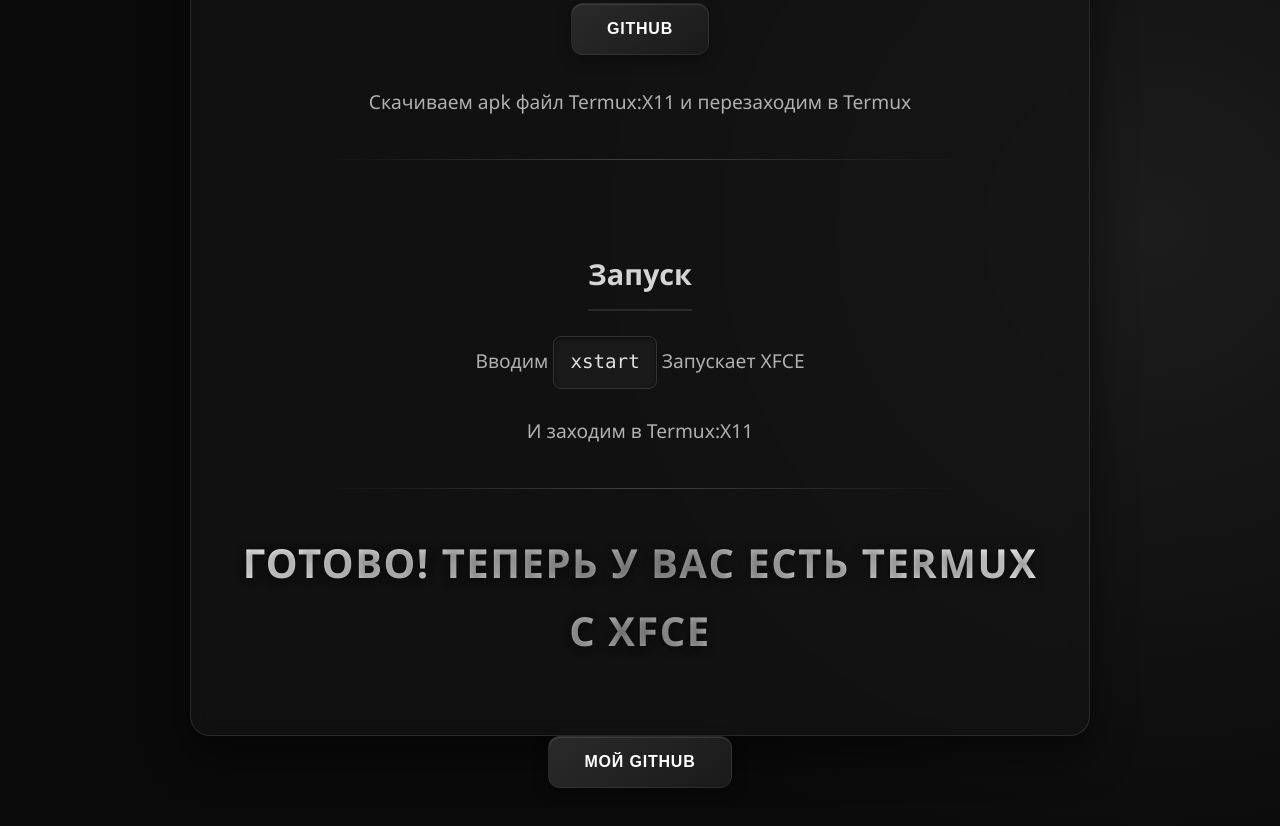
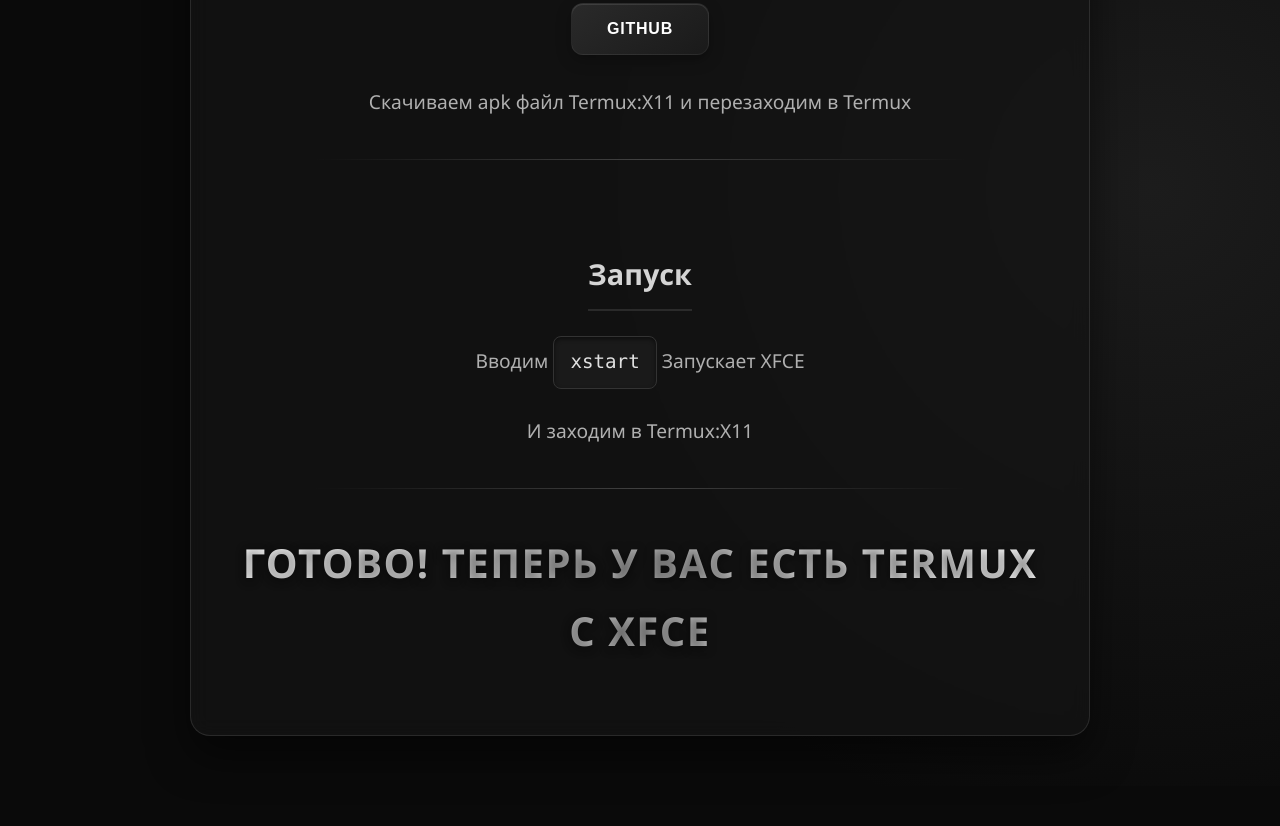
Before and after one commit to txt3232/htmtwx.github.io, a plain HTML site: page index.html in a window 1280 px wide. Shown: the part 2201-3027 px from the top of the page. After the commit the page ends 2987 px from the top, so only its background shows below. Drawn offline with Linux system fonts and the light colour scheme.

Commit message:
index.html

```diff
--- a/index.html
+++ b/index.html
@@ -62,7 +62,6 @@
 
 		<h1 style="margin-top: 40px; font-size: 2.5em;">Готово! Теперь у вас есть Termux с XFCE</h1>
 	</div>
-	<button id="mygit">Мой GitHub</button>
 	<script src="script.js"></script>
 </body>
 </html>
```
